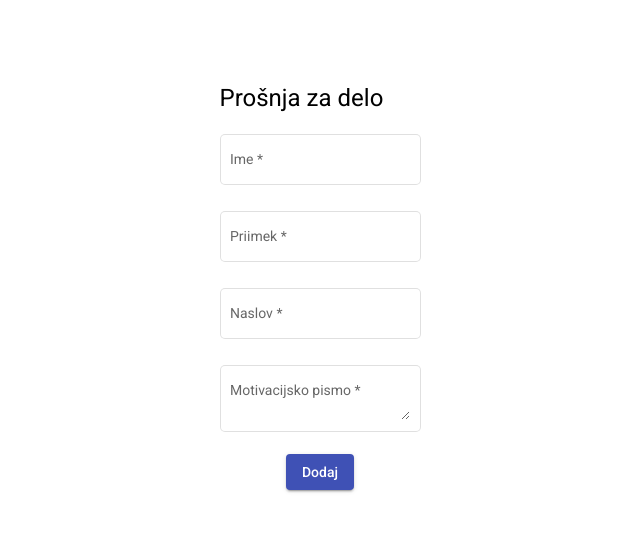
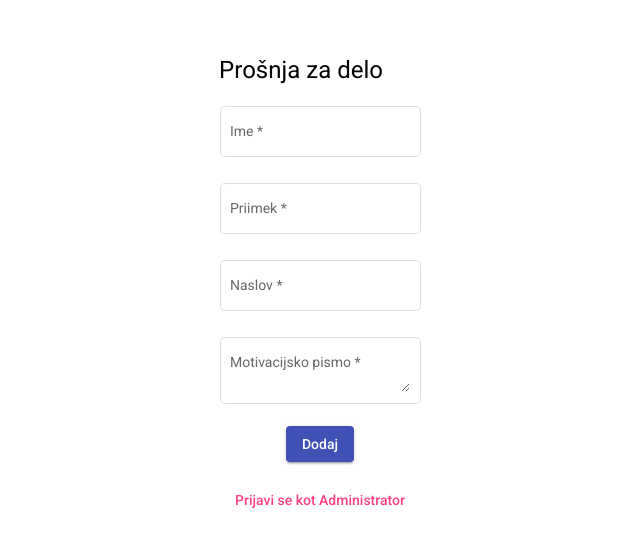
Before and after one commit to AmbicatusThe2nd/job-application-app, an Angular app: page /application in a window 1280 px wide. Shown: the part 114-660 px from the top of the page, without its empty margins (320-960 px from the left). Built offline with nearby package versions, Linux system fonts and the light colour scheme.

Commit message:
Implemented Admin link

```diff
--- a/src/app/form-application/form-application.component.html
+++ b/src/app/form-application/form-application.component.html
@@ -21,4 +21,9 @@
       <button mat-raised-button color="primary">Dodaj</button>
     </div>
   </form>
+  <div class="link">
+    <a mat-button color="accent" [routerLink]="['/admin']">
+      Prijavi se kot Administrator
+    </a>
+  </div>
 </div>
--- a/src/app/form-application/form-application.component.scss
+++ b/src/app/form-application/form-application.component.scss
@@ -3,3 +3,11 @@
   flex-direction: column;
   align-items: center;
 }
+
+.link {
+  margin-top: 20px;
+  text-decoration: none;
+  font-size: 14px;
+  font-weight: 500;
+  transition: all 0.3s ease-in-out;
+}
```
